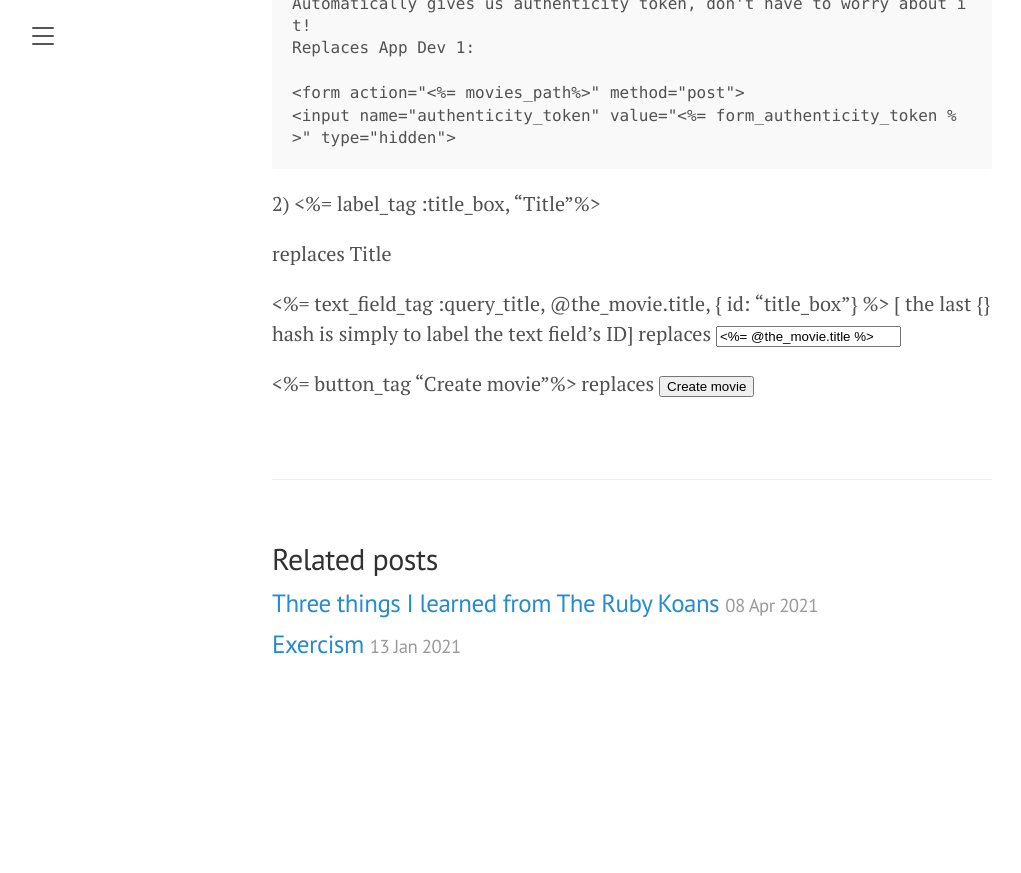
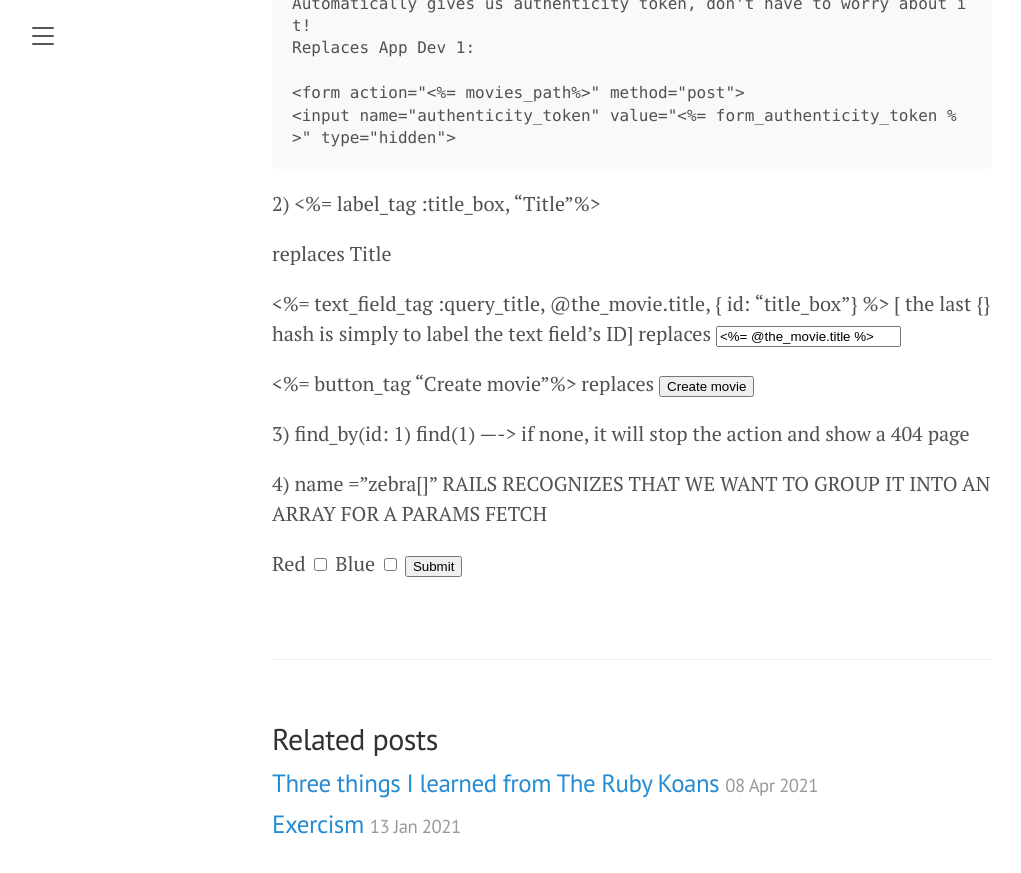
Before and after one commit to hnguyen999/learning_journal, a Jekyll site: the page built from _posts/2021-04-15-helper-methods.md, in a window 1280 px wide and 900 px high, scrolled down 1034 px. Shown: the top 873 px of the window, without its empty margins (8-1029 px from the left). Built offline with Jekyll 4.4.1, drawn with Linux system fonts in a browser that asks for light colours; our own code applies the rules of GitHub Pages for plain Markdown files; before the commit the page ends 1754 px from its top, so only the background shows below that.

Commit message:
Update 2021-04-15-helper-methods.md

```diff
--- a/_posts/2021-04-15-helper-methods.md
+++ b/_posts/2021-04-15-helper-methods.md
@@ -55,3 +55,18 @@ Part 2:
   <%= button_tag "Create movie"%>
     replaces
     <button> Create movie </button>
+
+3) find_by(id: 1)
+   find(1) ----> if none, it will stop the action and show a 404 page
+
+4) name ="zebra[]" RAILS RECOGNIZES THAT WE WANT TO GROUP IT INTO AN ARRAY FOR A PARAMS FETCH
+  <form>
+
+  <label>Red</label>
+  <input type="checkbox" name="zebra[]" value="red">
+
+  <label>Blue</label>
+  <input type="checkbox" name="zebra[]" value="blue">
+
+  <button>Submit</button>
+  </form>
```
